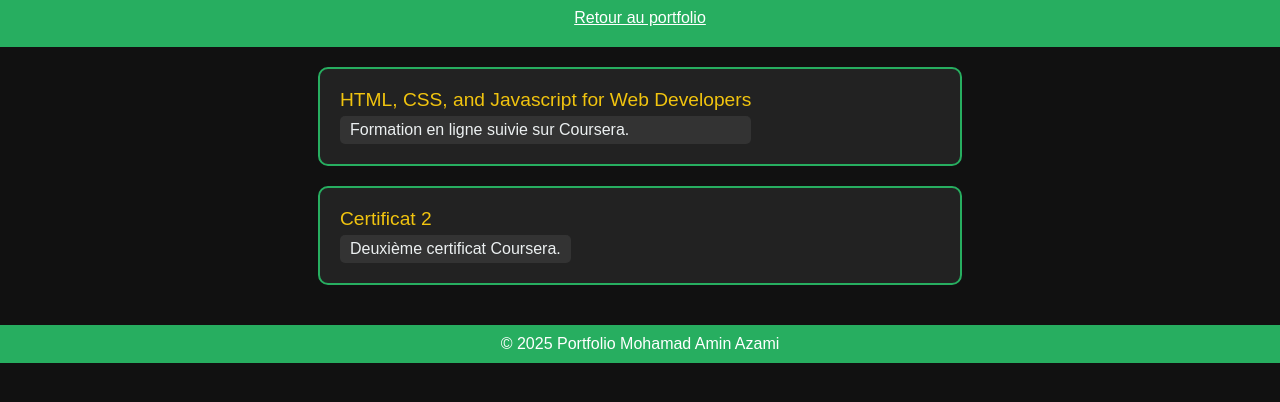
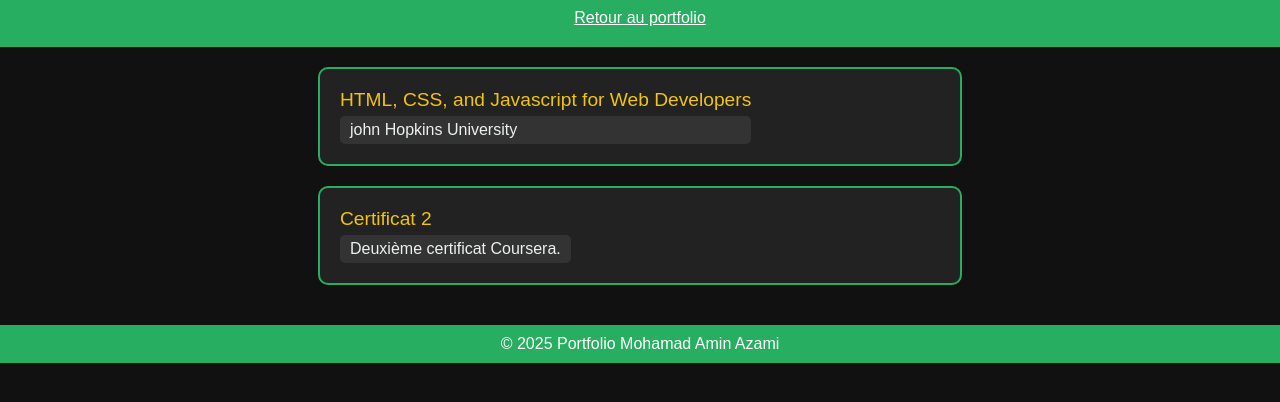
Before and after one commit to azami8157-sketch/portfolio, a plain HTML site: page coursera.html in a window 1280 px wide. Shown: the part 58-460 px from the top of the page. Drawn offline with Linux system fonts and the light colour scheme.

Commit message:
Update coursera.html

```diff
--- a/coursera.html
+++ b/coursera.html
@@ -17,7 +17,7 @@
   <div class="site-box">
     <div>
       <a href="https://coursera.org/share/3f6827c156592657091d621b47a17ccf" target="_blank">HTML, CSS, and Javascript for Web Developers</a>
-      <div class="site-info">Formation en ligne suivie sur Coursera.</div>
+      <div class="site-info">john Hopkins University </div>
     </div>
   </div>
 
```
